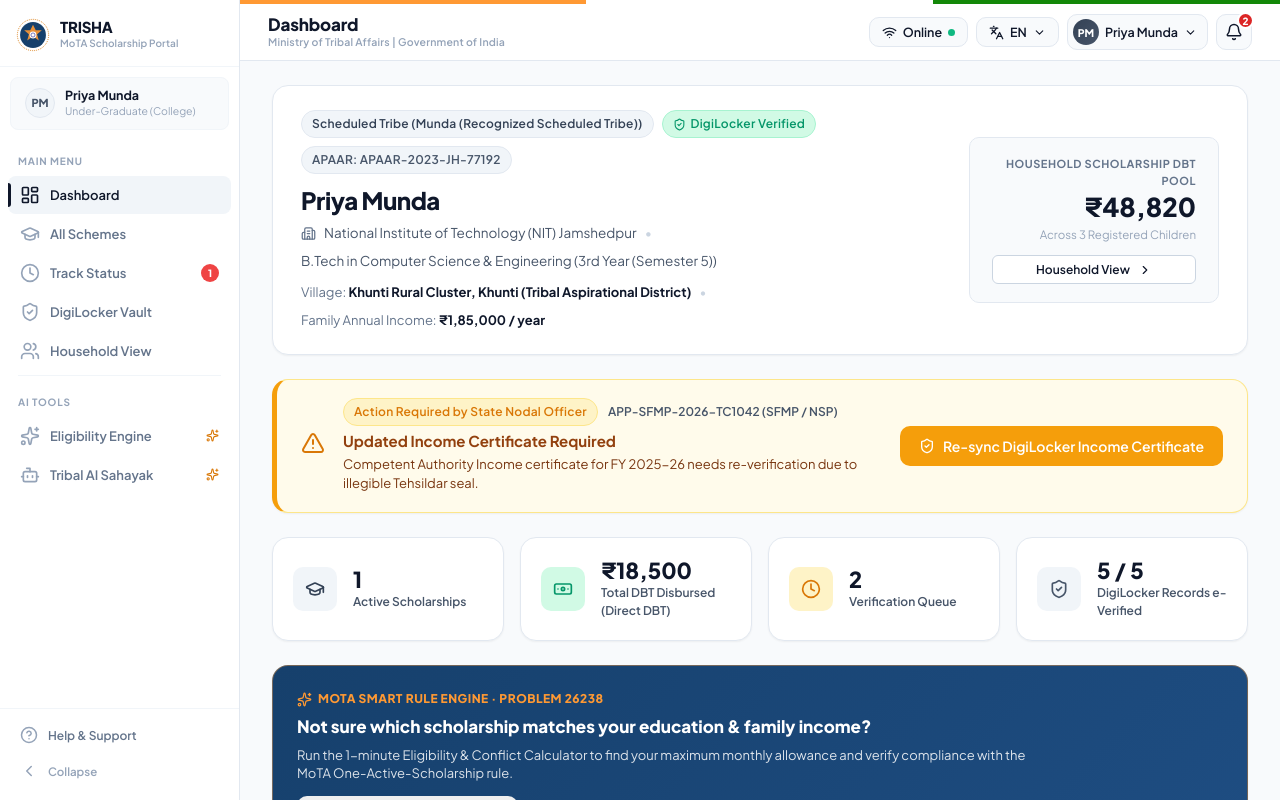
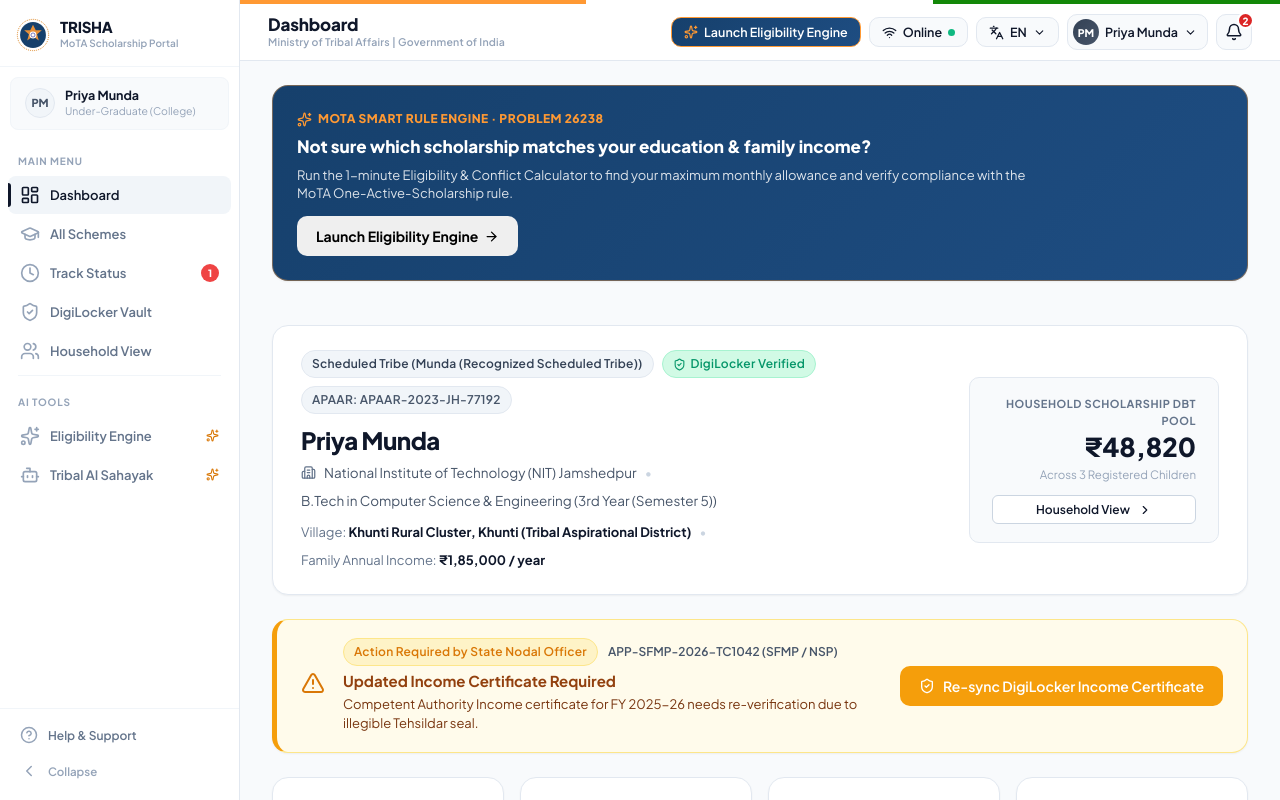
Before and after one commit to shaheed3515/trisha-unified-scholarship-portal, a React (Vite) app: page /profile in a window 1280 px wide. Shown: the top 800 px of the page. Built offline with nearby package versions, Linux system fonts and the light colour scheme.

Commit message:
feat(ui): Place Launch Eligibility Engine at top header and top of Dashboard

```diff
--- a/src/App.jsx
+++ b/src/App.jsx
@@ -157,6 +157,7 @@
           notifications={notifications}
           onOpenNotifications={() => setShowNotificationsDrawer(true)}
           activeTabLabel={TAB_LABELS[activeTab] || 'Dashboard'}
+          onNavigate={setActiveTab}
         />
 
         {/* Offline Banner */}
--- a/src/components/Header.jsx
+++ b/src/components/Header.jsx
@@ -9,6 +9,7 @@
   ChevronDown,
   CheckCircle2,
   Search,
+  Sparkles,
   X
 } from 'lucide-react'
 import { I18N } from '../data/scholarshipData'
@@ -24,7 +25,8 @@
   setOfflineMode,
   notifications,
   onOpenNotifications,
-  activeTabLabel
+  activeTabLabel,
+  onNavigate
 }) {
   const [showLangMenu, setShowLangMenu] = useState(false)
   const [showMemberMenu, setShowMemberMenu] = useState(false)
@@ -47,6 +49,22 @@
 
         {/* Right: Global Controls */}
         <div className="header-controls">
+          {/* Quick Launch Eligibility Engine Button */}
+          <button
+            className="header-pill"
+            style={{
+              background: 'linear-gradient(135deg, #16406c, #1e4d82)',
+              color: '#ffffff',
+              borderColor: '#ff9933',
+              fontWeight: '700'
+            }}
+            onClick={() => onNavigate?.('eligibility')}
+            title="Launch MoTA Smart Eligibility Engine"
+          >
+            <Sparkles size={14} style={{ color: '#ff9933' }} />
+            <span className="pill-label">Launch Eligibility Engine</span>
+          </button>
+
           {/* Offline Toggle */}
           <button
             className={`header-pill ${offlineMode ? 'pill-offline' : ''}`}
--- a/src/pages/Dashboard.jsx
+++ b/src/pages/Dashboard.jsx
@@ -43,7 +43,41 @@
 
   return (
     <div className="dashboard-view fade-in">
-      {/* Top Banner: Student Demographic Profile & National Identity */}
+      {/* Top Banner: Smart Eligibility Finder Banner */}
+      <div
+        className="gov-card eligibility-cta-banner card-interactive"
+        onClick={() => onNavigate('eligibility')}
+        style={{
+          display: 'flex',
+          justifyContent: 'space-between',
+          alignItems: 'center',
+          flexWrap: 'wrap',
+          gap: '14px',
+          background: 'linear-gradient(135deg, #16406c 0%, #1e4d82 100%)',
+          color: '#ffffff',
+          cursor: 'pointer',
+          border: '1.5px solid rgba(255,153,51,0.4)',
+          marginBottom: '20px'
+        }}
+      >
+        <div style={{ display: 'flex', flexDirection: 'column', gap: '6px', maxWidth: '750px' }}>
+          <div style={{ display: 'flex', alignItems: 'center', gap: '6px', color: '#ff9933', fontSize: '12px', fontWeight: '800', textTransform: 'uppercase', letterSpacing: '0.5px' }}>
+            <Sparkles size={15} /> MoTA Smart Rule Engine · Problem 26238
+          </div>
+          <h3 style={{ margin: 0, fontSize: '17px', fontWeight: '800', color: '#ffffff' }}>
+            Not sure which scholarship matches your education & family income?
+          </h3>
+          <p style={{ margin: 0, fontSize: '13px', color: 'rgba(255,255,255,0.85)', lineHeight: '1.4' }}>
+            Run the 1-minute Eligibility & Conflict Calculator to find your maximum monthly allowance and verify compliance with the MoTA One-Active-Scholarship rule.
+          </p>
+        </div>
+        <button className="btn btn-warning" style={{ fontWeight: '700', gap: '6px', whiteSpace: 'nowrap' }}>
+          <span>Launch Eligibility Engine</span>
+          <ArrowRight size={15} />
+        </button>
+      </div>
+
+      {/* Student Demographic Profile & National Identity */}
       <section className="student-hero-banner" aria-label="Student Profile Banner">
         <div className="banner-grid">
           <div className="hero-left">
@@ -156,40 +190,6 @@
           </div>
         </div>
       </section>
-
-      {/* Smart Eligibility Finder Banner */}
-      <div
-        className="gov-card eligibility-cta-banner card-interactive"
-        onClick={() => onNavigate('eligibility')}
-        style={{
-          display: 'flex',
-          justifyContent: 'space-between',
-          alignItems: 'center',
-          flexWrap: 'wrap',
-          gap: '14px',
-          background: 'linear-gradient(135deg, #16406c 0%, #1e4d82 100%)',
-          color: '#ffffff',
-          cursor: 'pointer',
-          border: '1.5px solid rgba(255,153,51,0.4)',
-          marginBottom: '20px'
-        }}
-      >
-        <div style={{ display: 'flex', flexDirection: 'column', gap: '6px', maxWidth: '750px' }}>
-          <div style={{ display: 'flex', alignItems: 'center', gap: '6px', color: '#ff9933', fontSize: '12px', fontWeight: '800', textTransform: 'uppercase', letterSpacing: '0.5px' }}>
-            <Sparkles size={15} /> MoTA Smart Rule Engine · Problem 26238
-          </div>
-          <h3 style={{ margin: 0, fontSize: '17px', fontWeight: '800', color: '#ffffff' }}>
-            Not sure which scholarship matches your education & family income?
-          </h3>
-          <p style={{ margin: 0, fontSize: '13px', color: 'rgba(255,255,255,0.85)', lineHeight: '1.4' }}>
-            Run the 1-minute Eligibility & Conflict Calculator to find your maximum monthly allowance and verify compliance with the MoTA One-Active-Scholarship rule.
-          </p>
-        </div>
-        <button className="btn btn-warning" style={{ fontWeight: '700', gap: '6px', whiteSpace: 'nowrap' }}>
-          <span>Launch Eligibility Engine</span>
-          <ArrowRight size={15} />
-        </button>
-      </div>
 
       {/* Main Unified MoTA Portfolio Section */}
       <section className="portfolio-section">
```
